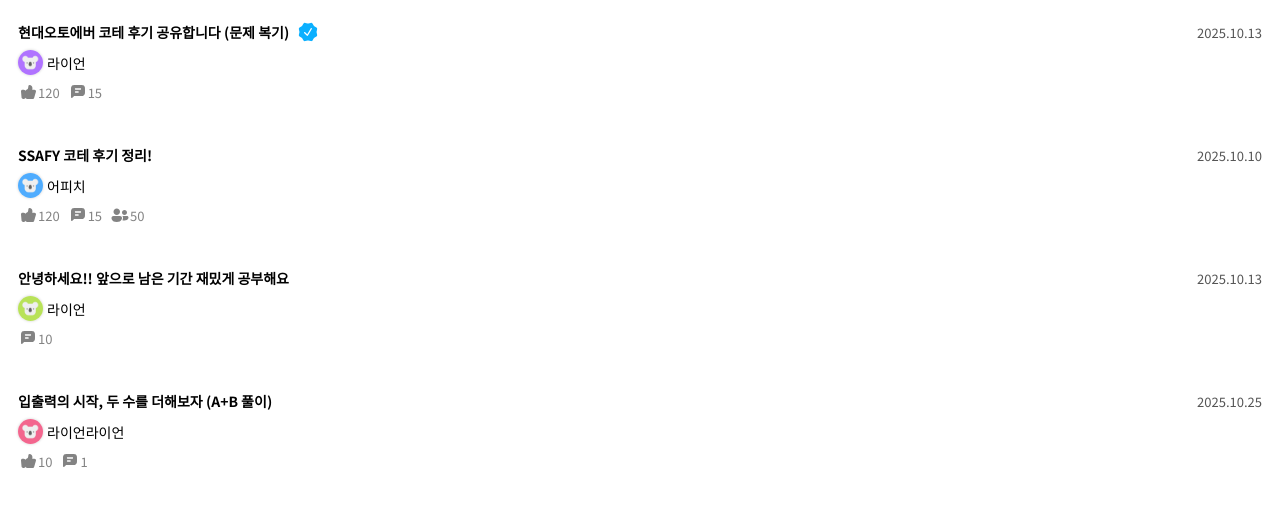
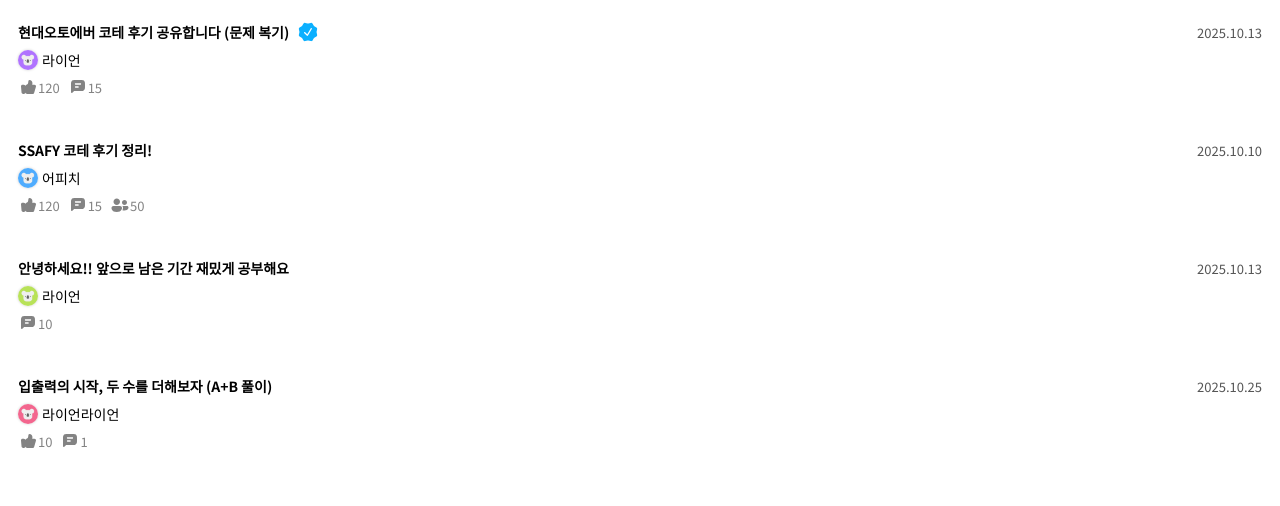
Before and after one commit to beyond-sw-camp/be19-3rd-ThreeGo-Algo, a Vue app: page /demo/post-list-item in a window 1280 px wide. Shown: the top 506 px of the page. Built offline with nearby package versions, Linux system fonts and the light colour scheme.

Commit message:
feat: #4 - MiniProfile watchEffect에서 computed로 변경

```diff
--- a/src/components/common/MiniProfile.vue
+++ b/src/components/common/MiniProfile.vue
@@ -6,7 +6,7 @@
 </template>
 
 <script setup>
-import { defineProps, ref, watchEffect } from 'vue';
+import { defineProps, computed } from 'vue';
 import { rankImages } from '@/constants/rankImages.js';
 
 const props = defineProps({
@@ -14,11 +14,7 @@
     rankName: String
 });
 
-const rankImage = ref('');
-
-watchEffect(() => {
-    rankImage.value = rankImages[props.rankName];
-});
+const rankImage = computed(() => rankImages[props.rankName]);
 
 </script>
 
@@ -32,7 +28,7 @@
 }
 
 .mini-profile-img {
-    width: 25px;
+    width: 20px;
     border-radius: 50%;
     box-shadow: 0 0 3px rgba(0, 0, 0, 0.2);
 }
```
